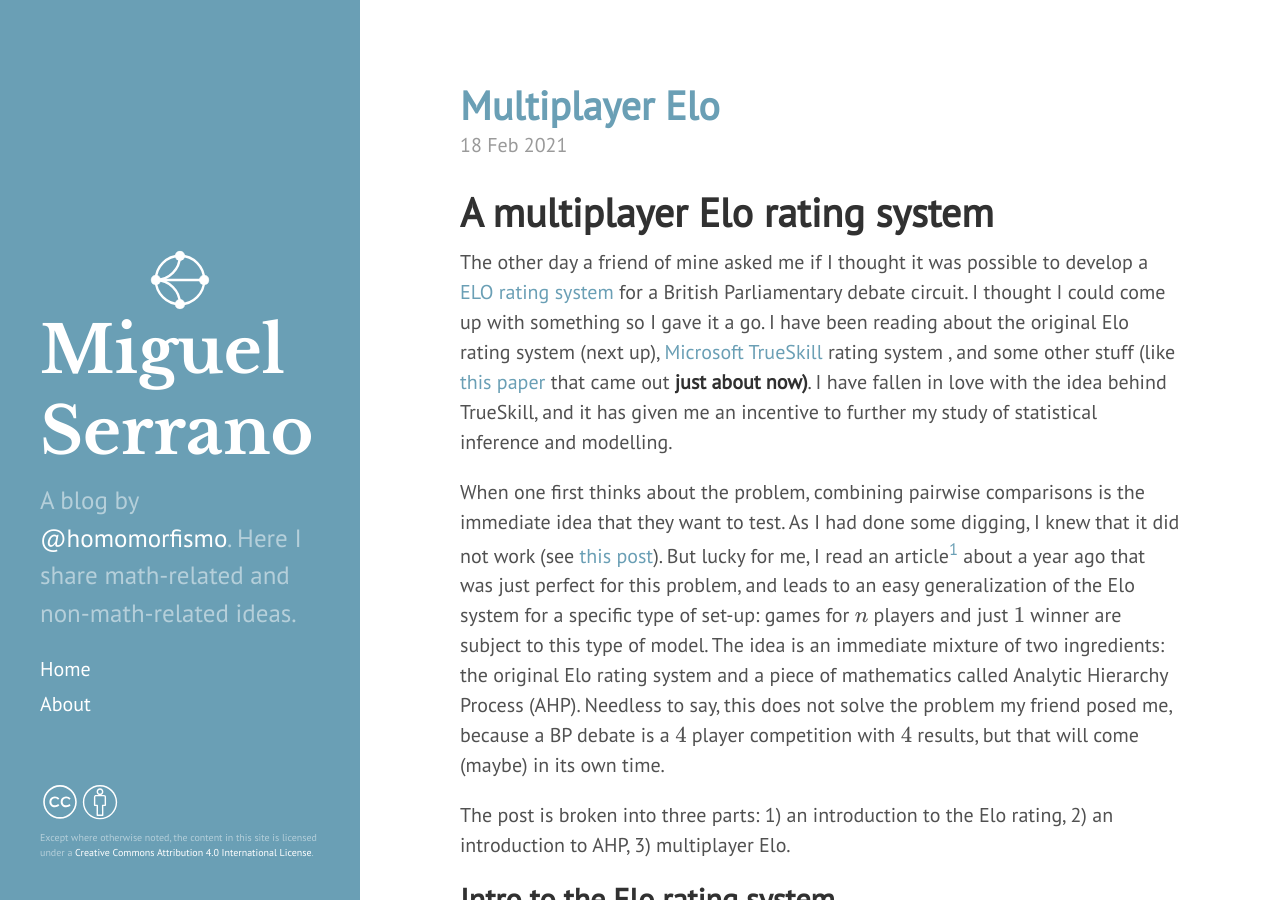
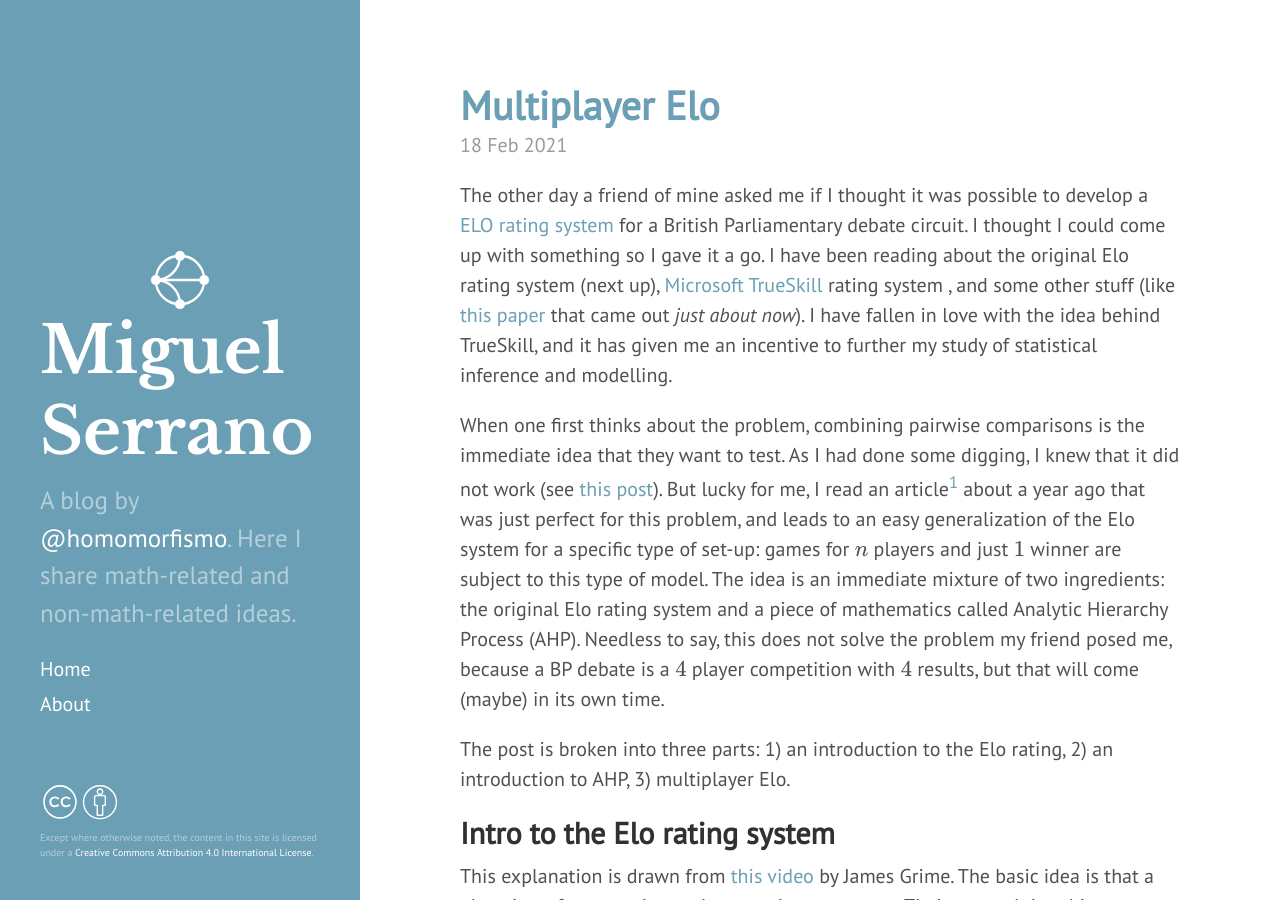
Before and after one commit to homomorfismo/blog, a Jekyll site: the page built from _posts/2021-02-18-multiplayer-elo.md, in a window 1280 px wide and 900 px high. Built offline with Jekyll 4.4.1, drawn with Linux system fonts in a browser that asks for light colours; our own code applies the rules of GitHub Pages for plain Markdown files; formulas are drawn with MathJax 3; a script that is not in the unit is left out; some of the changed text lies outside the part shown.

Commit message:
updated multiplayer elo

```diff
--- a/_posts/2021-02-18-multiplayer-elo.md
+++ b/_posts/2021-02-18-multiplayer-elo.md
@@ -1,6 +1,4 @@
-# A multiplayer Elo rating system
-
-The other day a friend of mine asked me if I thought it was possible to develop a [ELO rating system](https://en.wikipedia.org/wiki/Elo_rating_system) for a British Parliamentary debate circuit. I thought I could come up with something so I gave it a go. I have been reading about the original Elo rating system (next up), [Microsoft TrueSkill](https://www.microsoft.com/en-us/research/project/trueskill-ranking-system/) rating system , and some other stuff (like [this paper](https://arxiv.org/abs/2101.00400) that came out **just about now)**. I have fallen in love with the idea behind TrueSkill, and it has given me an incentive to further my study of statistical inference and modelling.
+The other day a friend of mine asked me if I thought it was possible to develop a [ELO rating system](https://en.wikipedia.org/wiki/Elo_rating_system) for a British Parliamentary debate circuit. I thought I could come up with something so I gave it a go. I have been reading about the original Elo rating system (next up), [Microsoft TrueSkill](https://www.microsoft.com/en-us/research/project/trueskill-ranking-system/) rating system , and some other stuff (like [this paper](https://arxiv.org/abs/2101.00400) that came out *just about now*). I have fallen in love with the idea behind TrueSkill, and it has given me an incentive to further my study of statistical inference and modelling.
 
 When one first thinks about the problem, combining pairwise comparisons is the immediate idea that they want to test. As I had done some digging, I knew that it did not work (see [this post](https://www.gautamnarula.com/rating/)). But lucky for me, I read an article[^gaceta] about a year ago that was just perfect for this problem, and leads to an easy generalization of the Elo system for a specific type of set-up: games for $n$ players and just $1$ winner are subject to this type of model. The idea is an immediate mixture of two ingredients: the original Elo rating system and a piece of mathematics called Analytic Hierarchy Process (AHP). Needless to say, this does not solve the problem my friend posed me, because a BP debate is a $4$ player competition with $4$ results, but that will come (maybe) in its own time.
 
```
Also changed, not shown: other parts of _posts/2021-02-18-multiplayer-elo.md (+5 -1 lines).
